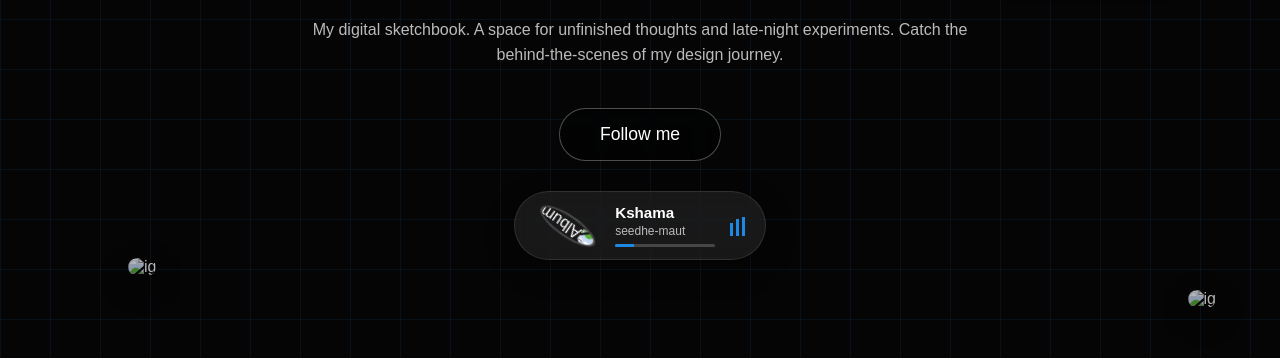
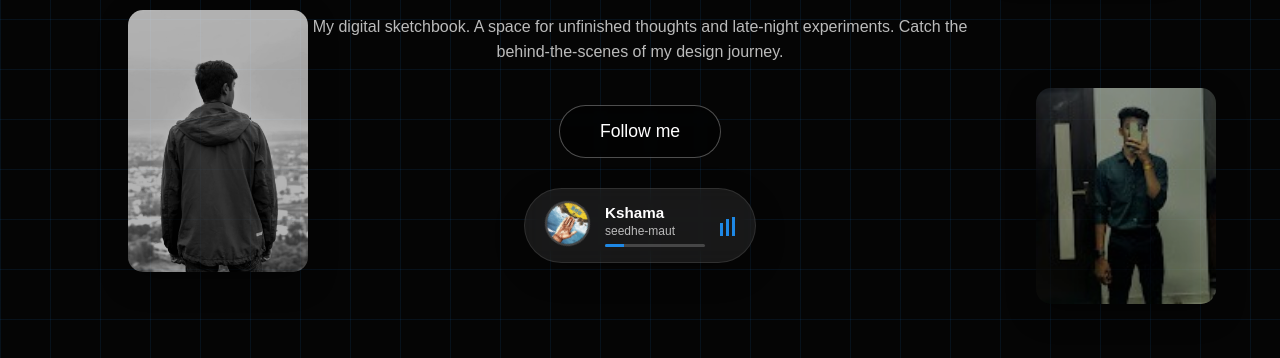
Before and after one commit to sahilraikwar2005/MY-POTYFOLIO, a plain HTML site: page index.html in a window 1280 px wide. Shown: the part 2479-2837 px from the top of the page. Drawn offline with Linux system fonts and the light colour scheme; the site is published under a folder, as on GitHub Pages, so addresses that start at the root find nothing.

Commit message:
Update index.html

```diff
--- a/index.html
+++ b/index.html
@@ -66,7 +66,7 @@
                 <img src="https://images.unsplash.com/photo-1550745165-9bc0b252726f?auto=format&fit=crop&w=600&q=80"
                     alt="Tech">
                 <div class="card-info">
-                    <h3>AI Setup</h3>
+                    <h3>AI</h3>
                     <p>Machine Learning</p>
                 </div>
             </div>
@@ -74,7 +74,7 @@
                 <img src="https://images.unsplash.com/photo-1618005182384-a83a8bd57fbe?auto=format&fit=crop&w=600&q=80"
                     alt="Design">
                 <div class="card-info">
-                    <h3>Architecture</h3>
+                    <h3>BackEnd </h3>
                     <p>System Design</p>
                 </div>
             </div>
@@ -103,9 +103,9 @@
         <div class="floating-item pos-2"><img
                 src="https://images.unsplash.com/photo-1515378791036-0648a3ef77b2?w=200&q=80" alt="ig"></div>
         <div class="floating-item pos-3"><img
-                src="/sahil123.jpg" alt="ig"></div>
+                src="Asset/sahil123.jpg" alt="ig"></div>
         <div class="floating-item pos-4"><img
-                src="/sahil1234.jpg" alt="ig"></div>
+                src="Asset/sahil1234.jpg" alt="ig"></div>
 
         <div class="insta-content">
             <span class="script-text">Connect on</span>
@@ -119,7 +119,7 @@
 
             <div class="inline-music-player">
                 <div class="album-cover">
-                    <img src="/seedhe-maut-kshama-cover.webp" alt="Album">
+                    <img src="Asset/seedhe-maut-kshama-cover.webp" alt="Album">
                 </div>
                 <div class="music-details">
                     <div class="song-info">
@@ -144,4 +144,5 @@
 
 </body>
 
+
 </html>
```
